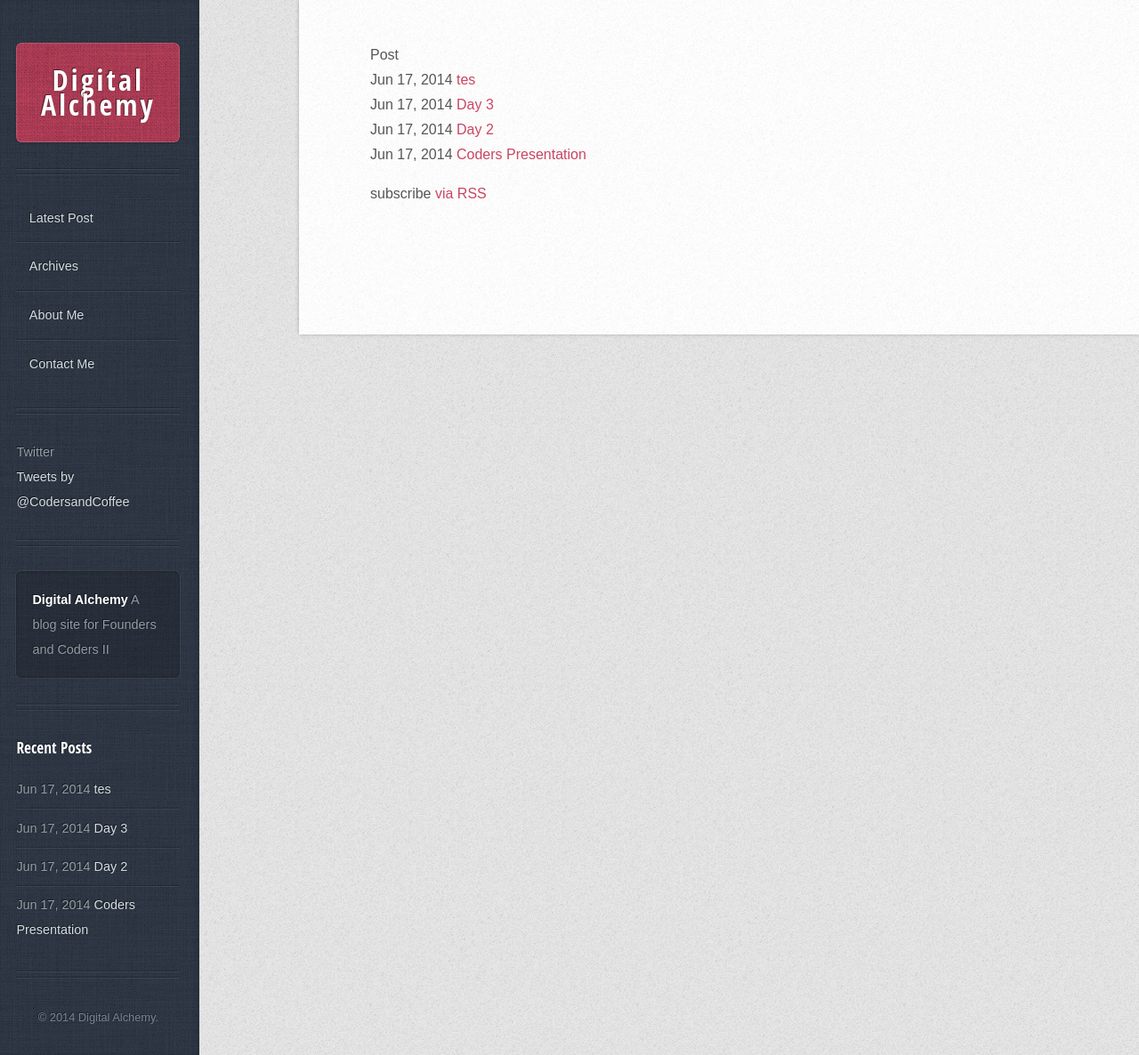
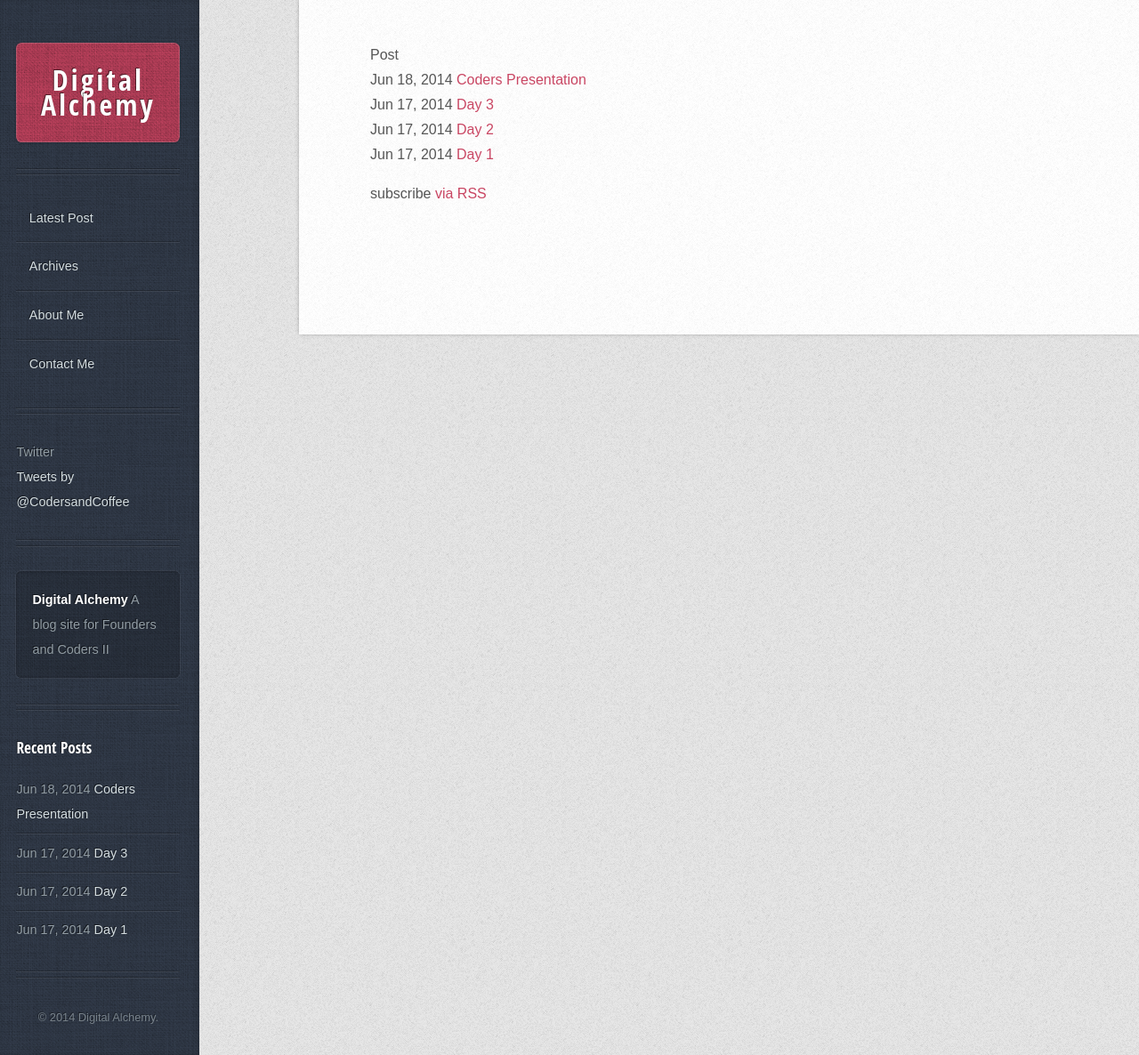
Before and after one commit to leochilds/digitalalchemy, a Jekyll site: the page built from index.html, in a window 1280 px wide. Shown: the whole page at 89% size. Built offline with Jekyll 4.4.1, drawn with Linux system fonts in a browser that asks for light colours; nearby versions of some CDN libraries; comment, search, counter and statistics services are not loaded.

Commit message:
post name tweaks

```diff
--- a/_posts/2014-06-16-day1.markdown
+++ b/_posts/2014-06-16-day1.markdown
@@ -1,6 +1,6 @@
 ---
 layout: post
-title:  "Coders Presentation"
+title:  "Day 1"
 date:   2014-06-17 12:13:00
 categories: jekyll update
 ---
```
Also changed, not shown: 2014-06-17-test.markdown (deleted, +0 -10 lines), _posts/2014-06-17-test.markdown (+6 -5 lines).
